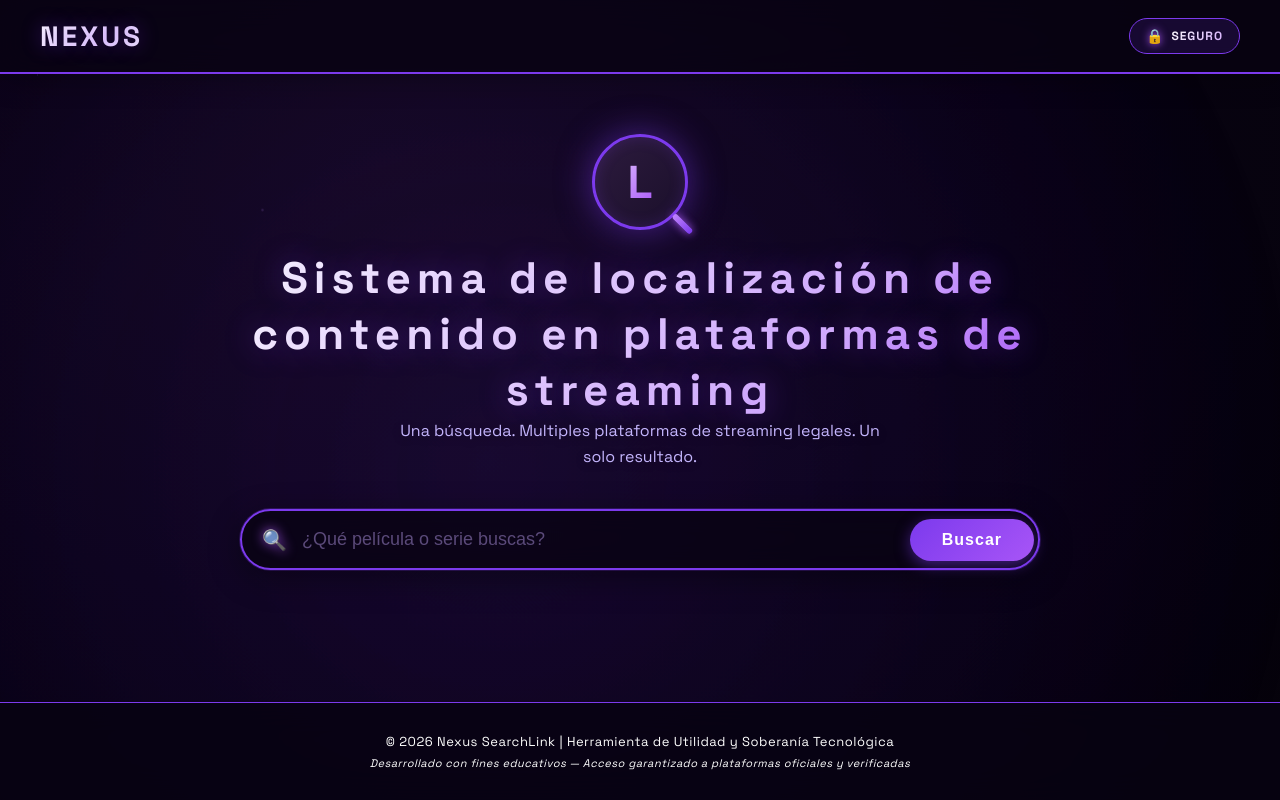
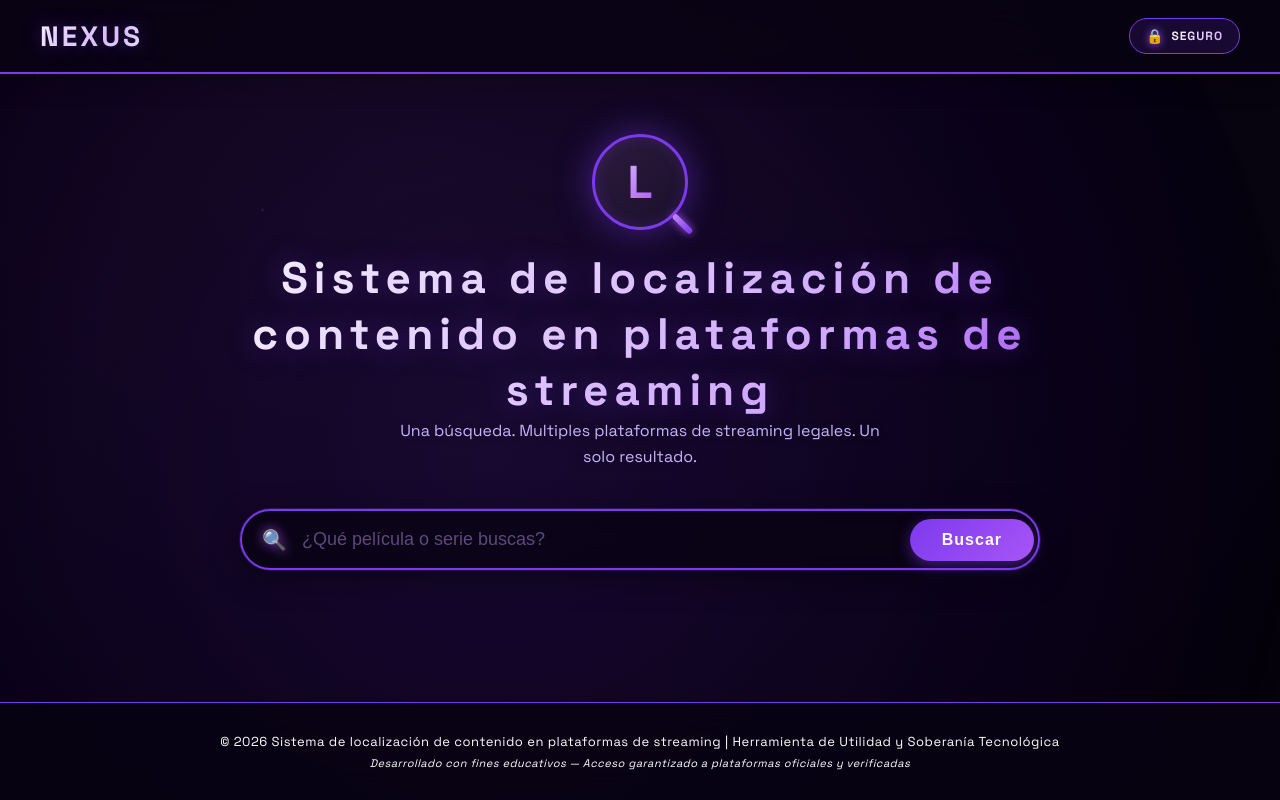
Before and after one commit to EnderLeonardo18/nexus-searchlink, an Angular app: page / in a window 1280 px wide. Built offline with nearby package versions, Linux system fonts and the light colour scheme.

Commit message:
Update footer.component.html

```diff
--- a/src/app/components/shared/footer/footer.component.html
+++ b/src/app/components/shared/footer/footer.component.html
@@ -1,6 +1,6 @@
 <footer class="footer-container">
   <div class="footer-content">
-    <p>&copy; 2026 Nexus SearchLink | Herramienta de Utilidad y Soberanía Tecnológica</p>
+    <p>&copy; 2026 Sistema de localización de contenido en plataformas de streaming | Herramienta de Utilidad y Soberanía Tecnológica</p>
     <p class="academic-note">Desarrollado con fines educativos — Acceso garantizado a plataformas oficiales y verificadas</p>
   </div>
 </footer>
```
